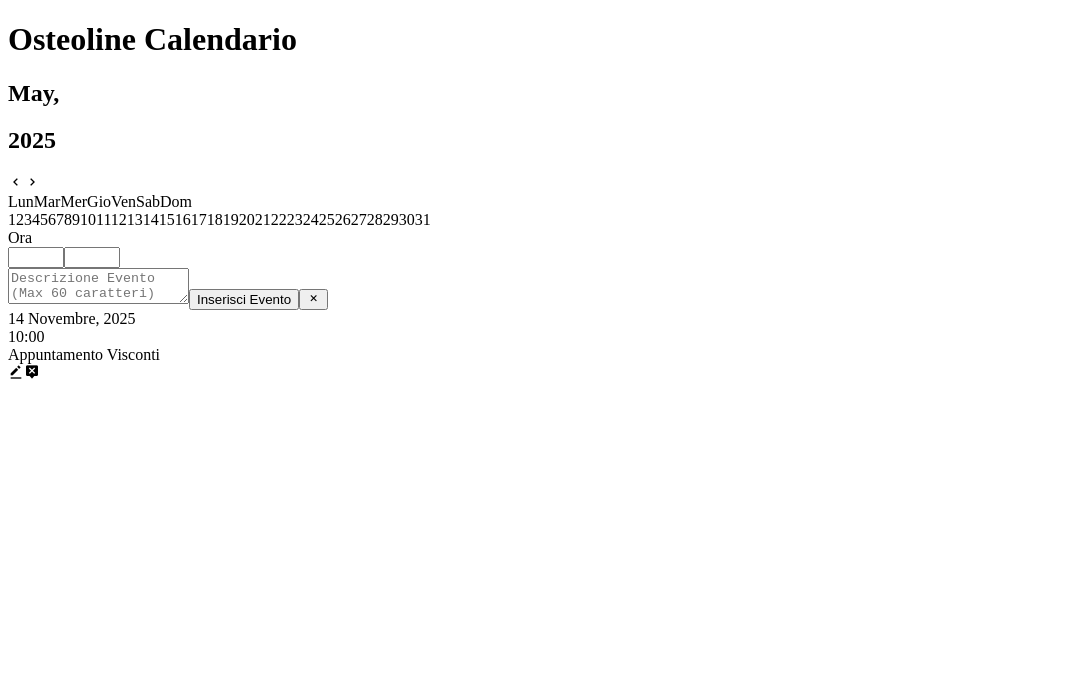
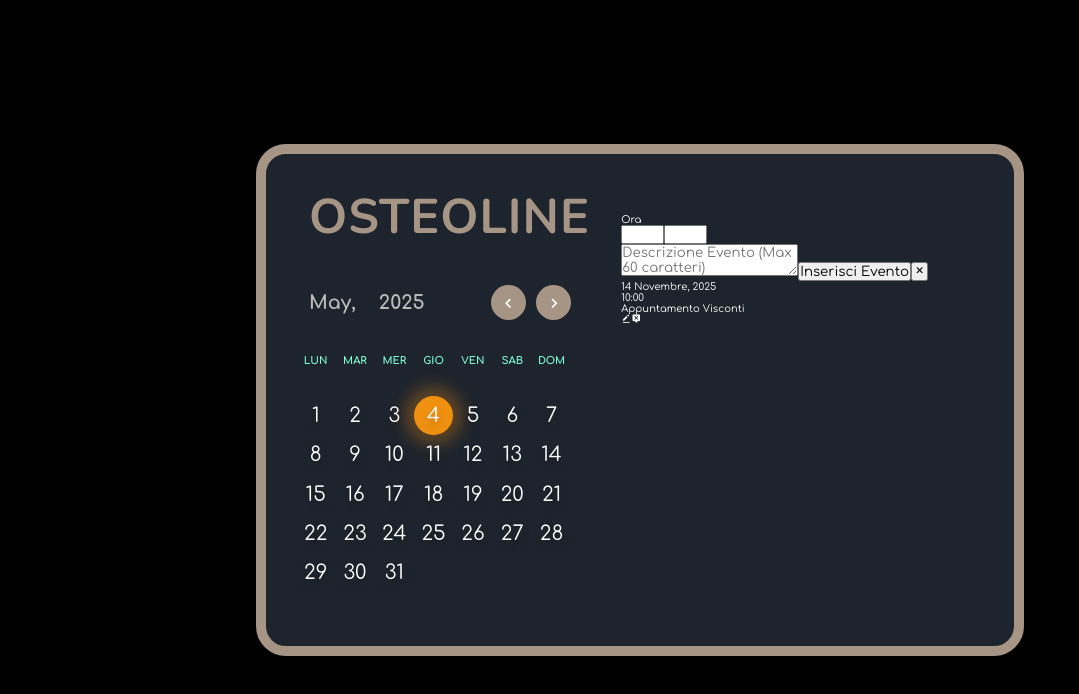
Before and after one commit to Johnnyfromtheblock4/osteoline-calendario, a React (Vite) app: page / in a window 1280 px wide. Shown: the top 694 px of the page, without its empty margins (0-1079 px from the left). Built offline with nearby package versions, Linux system fonts and the light colour scheme.

Commit message:
[UPD] first column css

```diff
--- a/src/App.jsx
+++ b/src/App.jsx
@@ -1,5 +1,5 @@
 import CalendarApp from "./components/CalendarApp";
-import "./components/CalendarApp";
+import "./components/CalendarApp.css";
 
 const App = () => {
   return (
--- a/src/components/CalendarApp.css
+++ b/src/components/CalendarApp.css
@@ -0,0 +1,100 @@
+.calendar-app {
+  width: 60%;
+  min-width: 90vmin;
+  aspect-ratio: 3 / 2;
+  background-color: #1e242d;
+  padding: 3rem;
+  border-radius: 3rem;
+  border: 1rem solid #a69485;
+  display: flex;
+  column-gap: 5rem;
+}
+
+.calendar {
+  width: 40%;
+}
+
+.heading {
+  font-family: "Nunito", sans-serif;
+  font-size: clamp(4rem, 3.8cqi, 7rem); /* minimum, preffered, maximum */
+  color: #a69485;
+  letter-spacing: 0.1rem;
+  padding-left: 1.3rem;
+}
+
+.navigate-date {
+  display: flex;
+  align-items: center;
+  column-gap: 1rem;
+  margin: 3.5rem 0;
+}
+
+.navigate-date h2 {
+  font-size: clamp(1.5rem, 1.5cqi, 2.5rem);
+  color: #bbb;
+  padding-left: 1.3rem;
+}
+
+.buttons {
+  display: flex;
+  column-gap: 1rem;
+  margin-left: auto;
+}
+
+.buttons i {
+  width: 3.5rem;
+  height: 3.5rem;
+  background-color: #a69485;
+  border-radius: 50%;
+  display: flex;
+  justify-content: center;
+  align-items: center;
+  font-size: 2rem;
+  cursor: pointer;
+}
+
+.weekdays {
+  width: 100%;
+  display: flex;
+  margin: 3rem 0;
+}
+
+.weekdays span {
+  width: calc(100% / 7);
+  font-size: clamp(1rem, 0.8cqi, 1.3rem);
+  font-weight: bold;
+  text-transform: uppercase;
+  letter-spacing: 0.1 rem;
+  display: flex;
+  justify-content: center;
+  color: aquamarine;
+}
+
+.days {
+  display: flex;
+  flex-wrap: wrap;
+}
+
+.days span {
+  font-size: calc(1.2rem, 1cqi, 1.6rem);
+  width: calc(100% / 7);
+  aspect-ratio: 1; /* stessa grandezza della width */
+  display: flex;
+  justify-content: center;
+  align-items: center;
+  cursor: pointer;
+  text-shadow: 0 0.5rem 1rem rgba(0, 0, 0, 0.2);
+  font-size: 2rem;
+}
+
+.current-day {
+  background-color: #ef9011;
+  border-radius: 50%;
+  box-shadow: 0 0 1.5rem 1rem rgba(239, 144, 17, 0.3);
+}
+
+.events {
+  width: 60%;
+  height: 100%;
+  padding: 3rem 0;
+}
--- a/src/components/CalendarApp.jsx
+++ b/src/components/CalendarApp.jsx
@@ -1,8 +1,9 @@
 const CalendarApp = () => {
   return (
+    <>
       <div className="calendar-app">
         <div className="calendar">
-        <h1 className="heading">Osteoline Calendario</h1>
+          <h1 className="heading">OSTEOLINE</h1>
           <div className="navigate-date">
             <h2 className="month">May,</h2>
             <h2 className="year">2025</h2>
@@ -20,11 +21,11 @@ const CalendarApp = () => {
             <span>Sab</span>
             <span>Dom</span>
           </div>
-        <div className="day">
+          <div className="days">
             <span>1</span>
             <span>2</span>
             <span>3</span>
-          <span>4</span>
+            <span className="current-day">4</span>
             <span>5</span>
             <span>6</span>
             <span>7</span>
@@ -92,6 +93,7 @@ const CalendarApp = () => {
           </div>
         </div>
       </div>
+    </>
   );
 };
 
--- a/src/index.css
+++ b/src/index.css
@@ -0,0 +1,22 @@
+@import url("https://fonts.googleapis.com/css2?family=Comfortaa:wght@300..700&family=Nunito:ital,wght@0,200..1000;1,200..1000&display=swap");
+
+* {
+  margin: 0;
+  padding: 0;
+  box-sizing: border-box;
+  outline: none;
+  font-family: "Comfortaa", sans-serif;
+}
+
+html {
+  font-size: 62.5%;
+}
+
+.container {
+  width: 100%;
+  height: 100vh;
+  background-color: black;
+  color: white;
+  display: grid;
+  place-items: center;
+}
```
Lines whose indentation alone changed are shown as unchanged.
